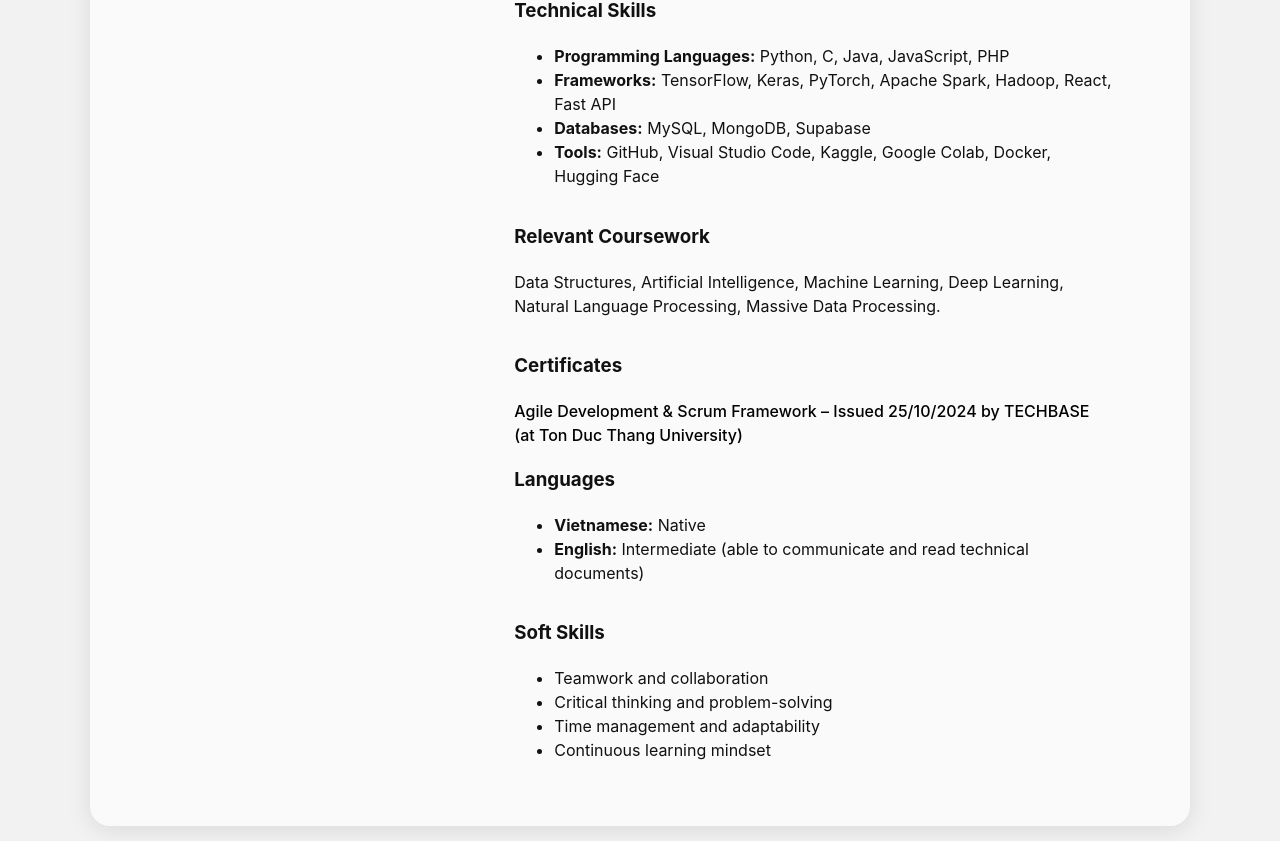
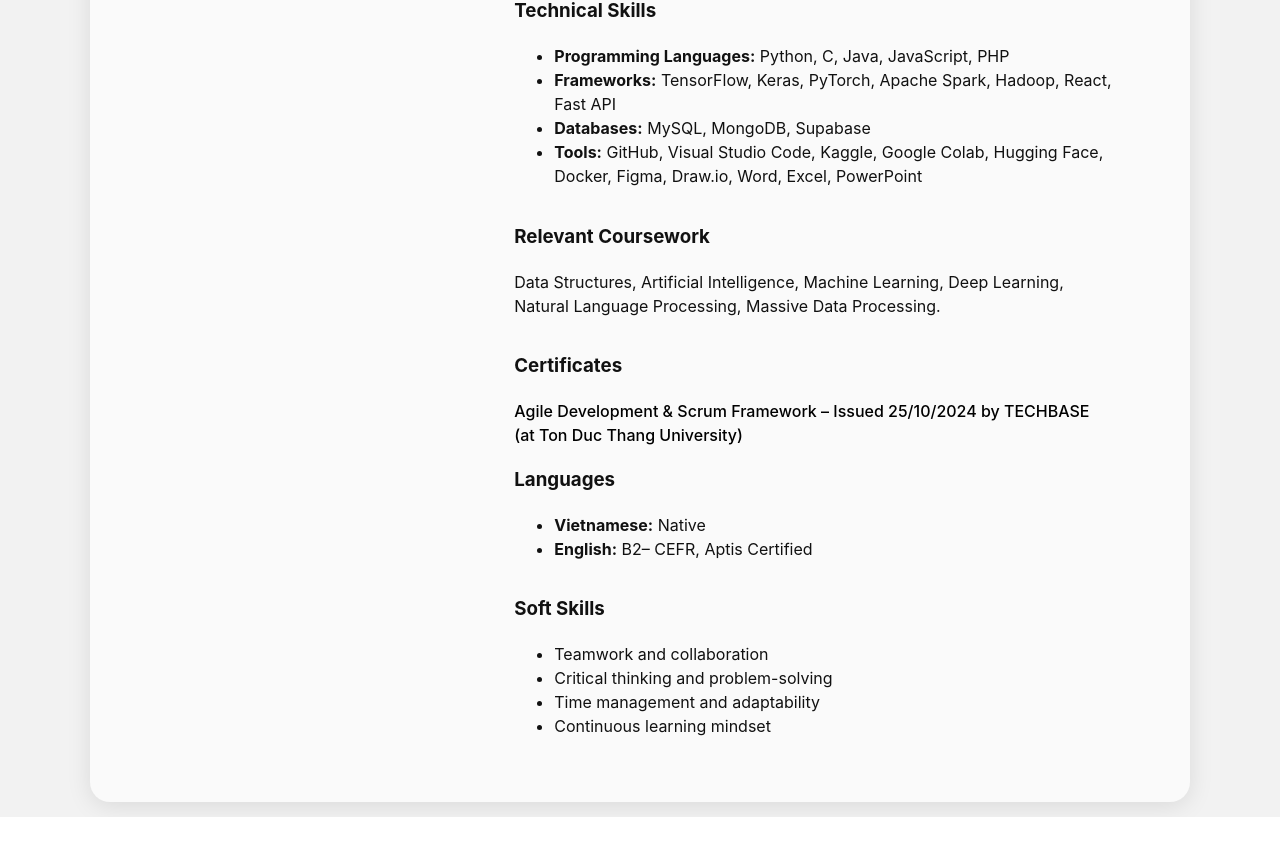
Before and after one commit to thaonguyen20604/MyPortfolio, a React (Vite) app: page /about in a window 1280 px wide. Shown: the part 1199-2040 px from the top of the page. After the commit the page ends 2016 px from the top, so only its background shows below. Built offline with nearby package versions, Linux system fonts and the light colour scheme.

Commit message:
Update English Certificate

```diff
--- a/src/pages/About.jsx
+++ b/src/pages/About.jsx
@@ -89,7 +89,7 @@ export default function AboutSection() {
             <li><strong>Programming Languages:</strong> Python, C, Java, JavaScript, PHP</li>
             <li><strong>Frameworks:</strong> TensorFlow, Keras, PyTorch, Apache Spark, Hadoop, React, Fast API</li>
             <li><strong>Databases:</strong> MySQL, MongoDB, Supabase</li>
-            <li><strong>Tools:</strong> GitHub, Visual Studio Code, Kaggle, Google Colab, Docker, Hugging Face</li>
+            <li><strong>Tools:</strong> GitHub, Visual Studio Code, Kaggle, Google Colab, Hugging Face, Docker, Figma, Draw.io, Word, Excel, PowerPoint</li>
           </ul>
         </div>
 
@@ -134,7 +134,7 @@ export default function AboutSection() {
           <h3>Languages</h3>
           <ul>
             <li><strong>Vietnamese:</strong> Native</li>
-            <li><strong>English:</strong> Intermediate (able to communicate and read technical documents)</li>
+            <li><strong>English:</strong> B2– CEFR, Aptis Certified</li>
           </ul>
         </div>
 
```
Also changed, not shown: 1 other file (tests, documents, lock files or other folders).
